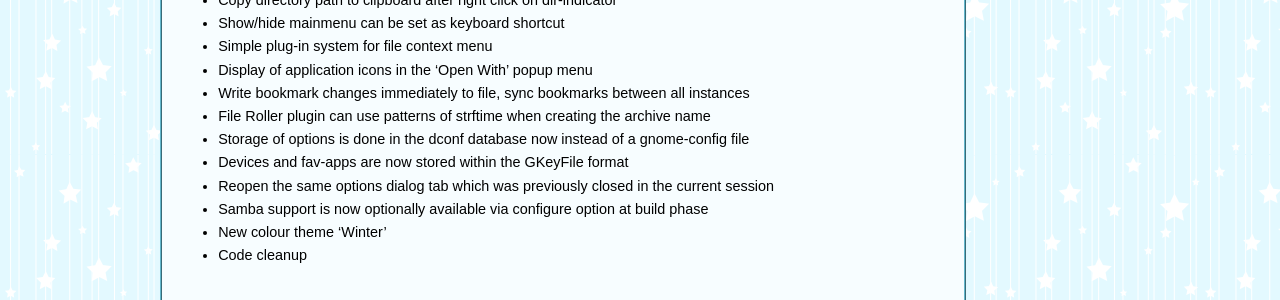
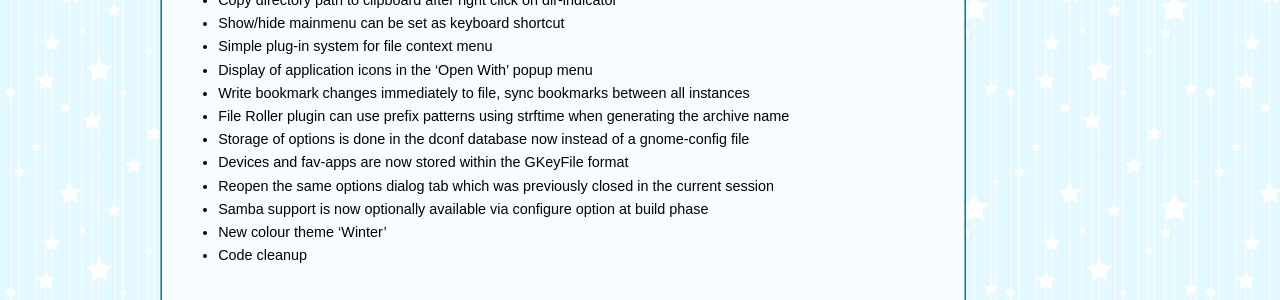
Before and after one commit to gcmd/gcmd.github.io, a Jekyll site: the page built from _posts/2016-10-04-Release-v1-6-0.md, in a window 1280 px wide and 900 px high. Shown: the part 445-745 px from the top of the window. Built offline with Jekyll 4.4.1, drawn with Linux system fonts in a browser that asks for light colours; comment, search, counter and statistics services are not loaded.

Commit message:
Clearification

```diff
--- a/_posts/2016-10-04-Release-v1-6-0.md
+++ b/_posts/2016-10-04-Release-v1-6-0.md
@@ -26,7 +26,7 @@ the new features below.
 * Simple plug-in system for file context menu
 * Display of application icons in the 'Open With' popup menu
 * Write bookmark changes immediately to file, sync bookmarks between all instances
-* File Roller plugin can use patterns of strftime when creating the archive name
+* File Roller plugin can use prefix patterns using strftime when generating the archive name
 * Storage of options is done in the dconf database now instead of a gnome-config file
 * Devices and fav-apps are now stored within the GKeyFile format
 * Reopen the same options dialog tab which was previously closed in the current session
```
